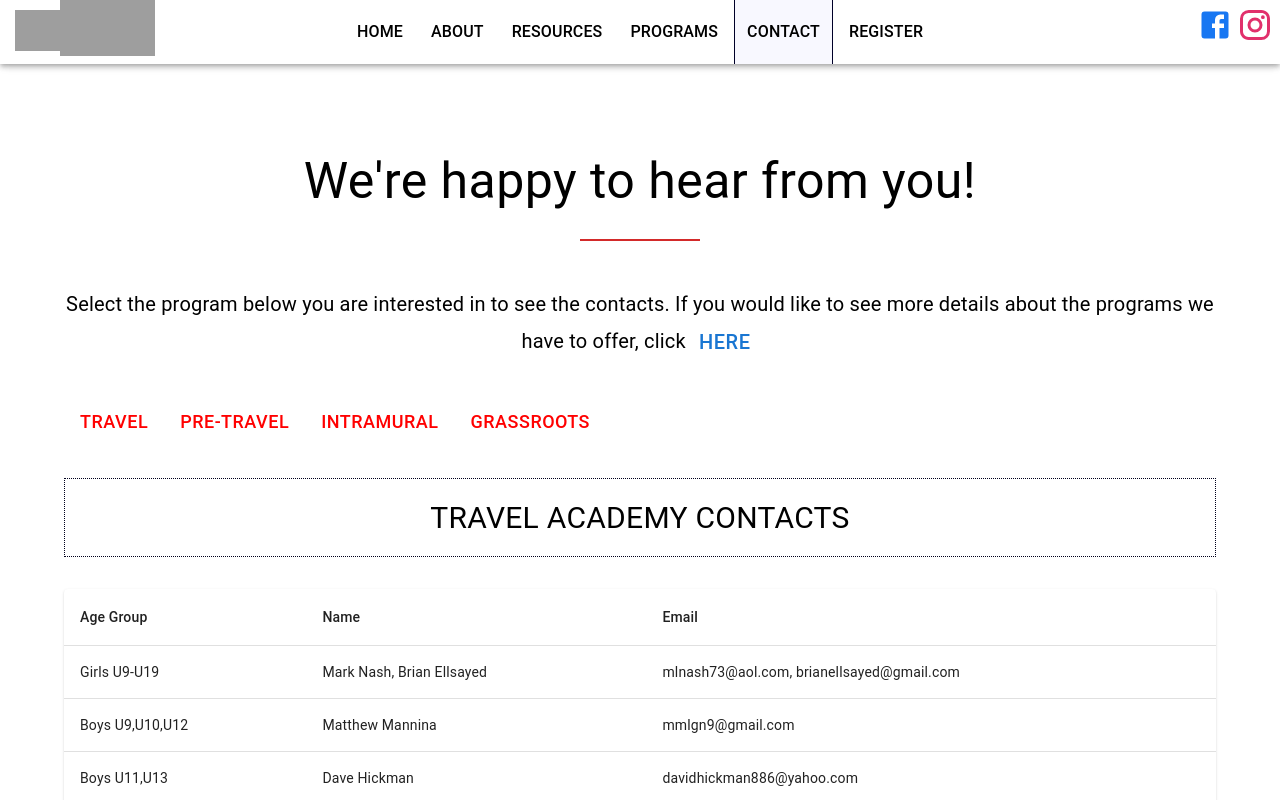
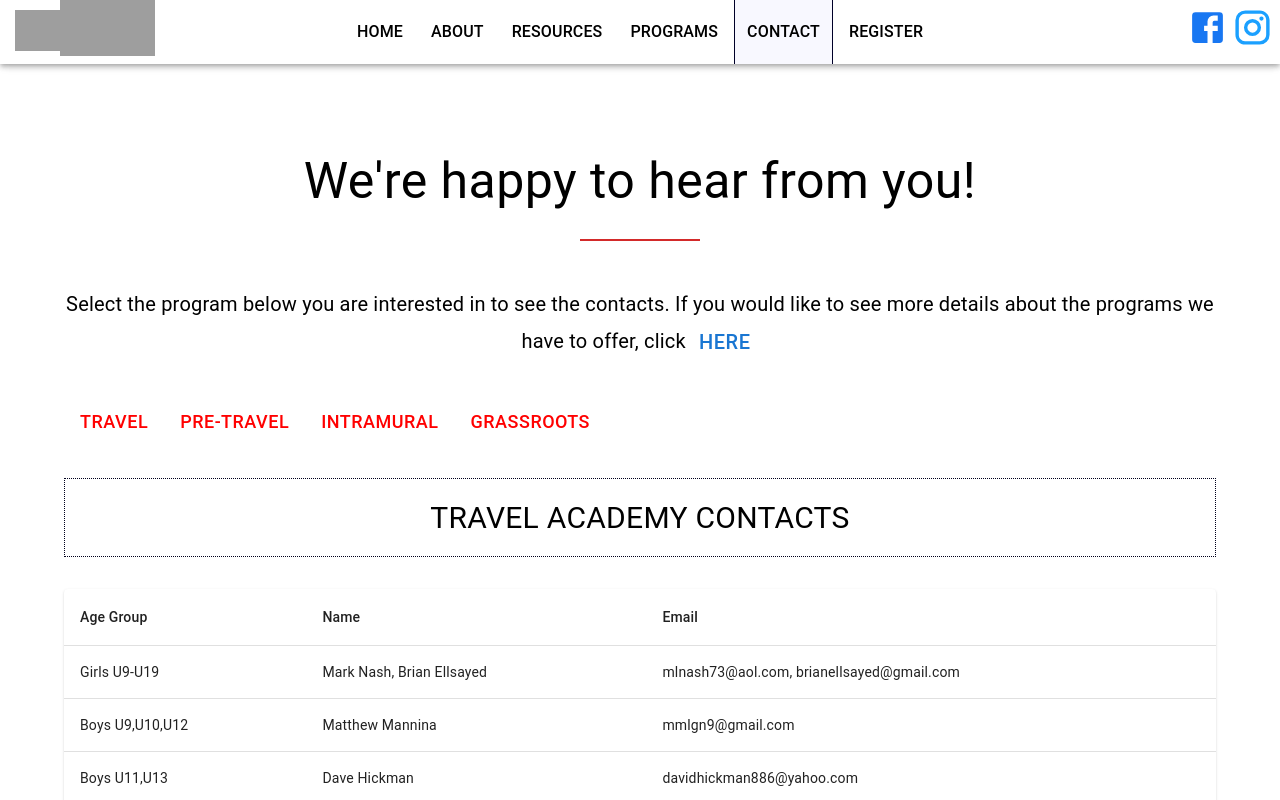
Before and after one commit to mattematics9/atlantic_united_sc, a React (Create React App) app: page /contact in a window 1280 px wide. Shown: the top 800 px of the page. Built offline with nearby package versions, Linux system fonts and the light colour scheme; grey boxes are pictures that could not be loaded.

Commit message:
more adjustments

```diff
--- a/src/components/about/TreeWithLogos.js
+++ b/src/components/about/TreeWithLogos.js
@@ -8,7 +8,7 @@ import LGNLogo from "../../images/logos/lgn-logo-no-whitespace.png";
 import MiddleCountryLogo from "../../images/logos/middle-country-logo.avif";
 import ThreeVillageLogo from "../../images/logos/three-village-logo-no-white-space.png";
 import AtlanticUnitedLogo from "../../images/logos/atlantic-united-logo-no-white-space.webp";
-import huddle2 from "../../images/huddle2.png";
+import huddle from "../../images/huddle.png";
 
 const TreeWithLogos = () => {
   useEffect(() => {
@@ -88,7 +88,7 @@ const TreeWithLogos = () => {
           position: "relative",
           backgroundImage: {
             md: `radial-gradient(rgba(0,0,31,0),rgba(0,0,31,0),rgba(0,0,31,0), rgba(0,0,31,.1), rgba(0,0,31,.3),rgba(0,0,31,1), rgba(0,0,31,1), rgba(0,0,31,1)),
-                 url(${huddle2})`,
+                 url(${huddle})`,
             xs: "none", // remove on small screens
           },
           backgroundPosition: "center 150px",
@@ -190,7 +190,7 @@ const TreeWithLogos = () => {
         sx={{
           display: { xs: "block", md: "none" },
           height: "500px",
-          backgroundImage: `url(${huddle2})`,
+          backgroundImage: `url(${huddle})`,
           backgroundSize: "cover",
           backgroundRepeat: "no-repeat",
           backgroundPosition: "center",
--- a/src/components/programs/ProgramsCards.js
+++ b/src/components/programs/ProgramsCards.js
@@ -33,7 +33,7 @@ const ProgramsCards = () => {
   return (
     <Box
       id="all-programs-cards"
-      sx={{ backgroundColor: "rgb(0,0,31)", py: 4}}
+      sx={{ backgroundColor: "rgba(249, 249, 249, 1)", py: 4}}
     >
       <Grid container spacing={4} justifyContent='center'>
         {programs.map((program) => (
--- a/src/components/register/Register.js
+++ b/src/components/register/Register.js
@@ -3,7 +3,7 @@ import { Box } from '@mui/material'
 
 const Register = () => {
   return (
-    <Box id='register' sx={{pt: '70px', backgroundColor: "rgb(0, 0, 31,1)"}}>
+    <Box id='register' sx={{pt: '70px', backgroundColor: "rgba(249, 249, 249, 1)"}}>
       <ProgramsCards/>
     </Box>
   )
--- a/src/components/social_media/SocialMedia.js
+++ b/src/components/social_media/SocialMedia.js
@@ -33,7 +33,7 @@ export default function SocialMedia() {
           sx={(theme) => ({
             color: "#1877f2",
             padding: "2px",
-            fontSize: { xs: "28px", sm: "32px", md: "36px" },
+            fontSize: { xs: "35px", md: "41px" },
             "&:hover": { opacity: 0.8 },
             '&:focus, &:active': {
               backgroundColor: 'transparent',
@@ -57,9 +57,9 @@ export default function SocialMedia() {
         <IconButton
           id="icon-instagram-anchor"
           sx={(theme) => ({
-            color: "#e1306c",
+            color: "#1ba0ffff",
             padding: "2px",
-            fontSize: { xs: "28px", sm: "32px", md: "36px" },
+            fontSize: { xs: "35px", md: "41px" },
             "&:hover": { opacity: 0.8 },
             '&:focus, &:active': {
               backgroundColor: 'transparent',
```
